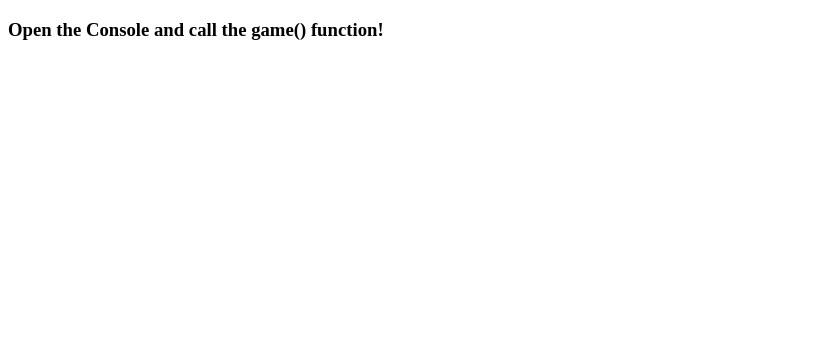
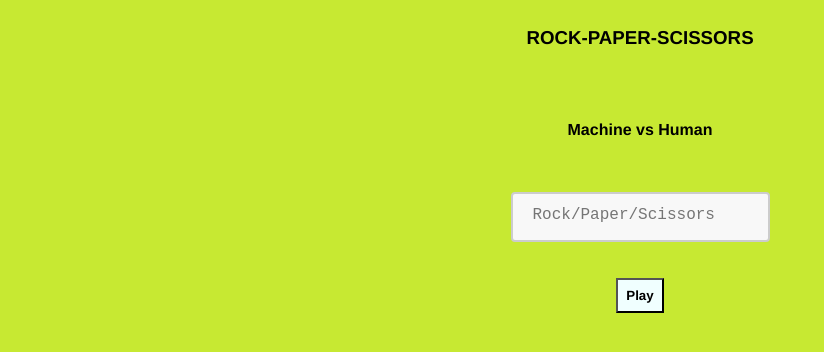
Before and after one commit to gauthking/rock-paper-scissorJS, a plain HTML site: page index.html in a window 1280 px wide. Shown: the whole page, without its empty margins (0-824 px from the left). Drawn offline with Linux system fonts and the light colour scheme.

Commit message:
added simple UI - part1

```diff
--- a/index.html
+++ b/index.html
@@ -1,15 +1,65 @@
 <!DOCTYPE html>
 <html lang="en">
-<head>
-    <meta charset="UTF-8">
-    <meta http-equiv="X-UA-Compatible" content="IE=edge">
-    <meta name="viewport" content="width=device-width, initial-scale=1.0">
+  <head>
+    <meta charset="UTF-8" />
+    <meta http-equiv="X-UA-Compatible" content="IE=edge" />
+    <meta name="viewport" content="width=device-width, initial-scale=1.0" />
     <title>Rock Paper Scissor Game</title>
-</head>
-<body>
-    <h3>Open the Console and call the game() function!</h3>
 
+    <style>
+      body {
+        background-color: rgb(199, 233, 50);
+      }
+      .main {
+        display: flex;
+        justify-content: center;
+        align-items: center;
+        flex-direction: column;
+        gap: 2rem;
+      }
+
+      .main > h3,
+      h4 {
+        font-family: "Franklin Gothic Medium", "Arial Narrow", Arial, sans-serif;
+      }
+
+      textarea {
+        width: 100%;
+        height: 50px;
+        padding: 12px 20px;
+        box-sizing: border-box;
+        border: 2px solid #ccc;
+        border-radius: 4px;
+        background-color: #f8f8f8;
+        font-size: 16px;
+        resize: none;
+      }
+
+      button{
+        padding: 8px;
+        font-family: 'Franklin Gothic Medium', 'Arial Narrow', Arial, sans-serif;
+        font-weight: bold;
+        background-color: azure;
+      }
+
+      button:hover{
+        background-color: rgba(255, 255, 0, 0.329);
+      }
+    </style>
+  </head>
+
+  <body>
+    <main class="main">
+      <h3>ROCK-PAPER-SCISSORS</h3>
+      <h4>Machine vs Human</h4>
+      <div class="textbox">
+        <form action="">
+          <textarea placeholder="Rock/Paper/Scissors" id="input"></textarea>
+        </form>
+      </div>
+      <button onclick="playGame()">Play</button>
+    </main>
 
     <script src="script.js"></script>
-</body>
+  </body>
 </html>
--- a/script.js
+++ b/script.js
@@ -14,7 +14,7 @@ function playRound(playerSelection, computerSelection) {
     if (computerSelection == "rock") {
         if (x == "paper") {
             console.log("Paper beats rock, You get 1 point!");
-            score +=1 ;
+            score += 1;
         }
 
         else if (x == computerSelection) {
@@ -26,10 +26,10 @@ function playRound(playerSelection, computerSelection) {
         }
     }
 
-    else if(computerSelection == "paper") {
+    else if (computerSelection == "paper") {
         if (x == "scissors") {
             console.log("Scissors beats paper, You get 1 point!");
-            score +=1 ;
+            score += 1;
         }
 
         else if (x == computerSelection) {
@@ -41,7 +41,7 @@ function playRound(playerSelection, computerSelection) {
         }
     }
 
-    else if(computerSelection == "scissors") {
+    else if (computerSelection == "scissors") {
         if (x == "rock") {
             console.log("Rock beats scissors, You get 1 point!");
             score += 1;
@@ -59,13 +59,25 @@ function playRound(playerSelection, computerSelection) {
     return score;
 }
 
-function playgame() {
-    let score1 = 0;
-    for (let i = 0; i < 5; i++) {
-        cs = computerPlay();
-        cp = prompt("Enter (Rock/Paper/Scissor)").toLowerCase();
-        score1 += playRound(cp,cs);
+
+function myFunc() {
+    let score2 = 0;
+    cs = computerPlay();
+    let input = document.getElementById("input").value;
+    score2 += playRound(input, cs);
+    return score2;
+}
+
+let score3 = 0;
+let counter = 0;
+
+function playGame() {
+    if (counter != 5) {
+        score3 += myFunc();
+        counter++;
+    }
+    else if(counter ==5){
+        console.log("Your total score in 5 rounds is " + score3);
     }
 
-    console.log("Total points in 5 rounds = " + score1);
 }
```
